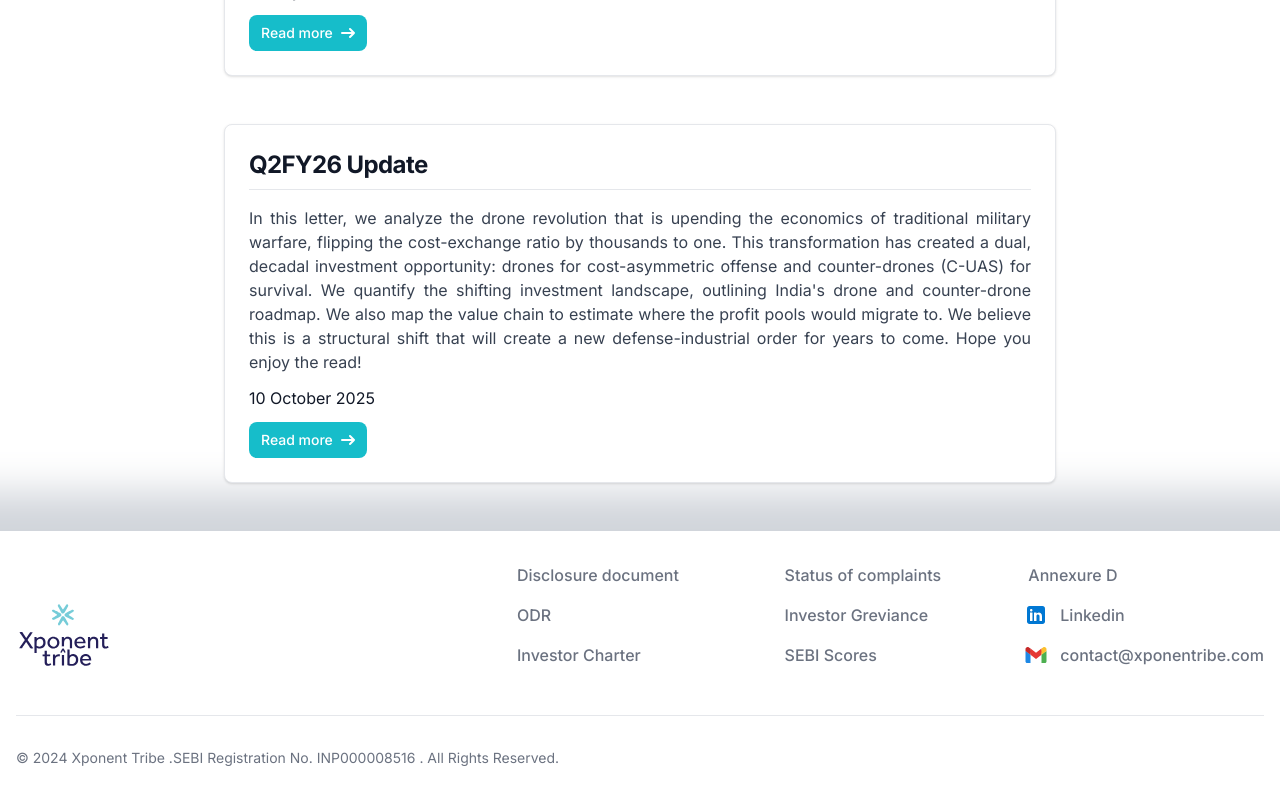
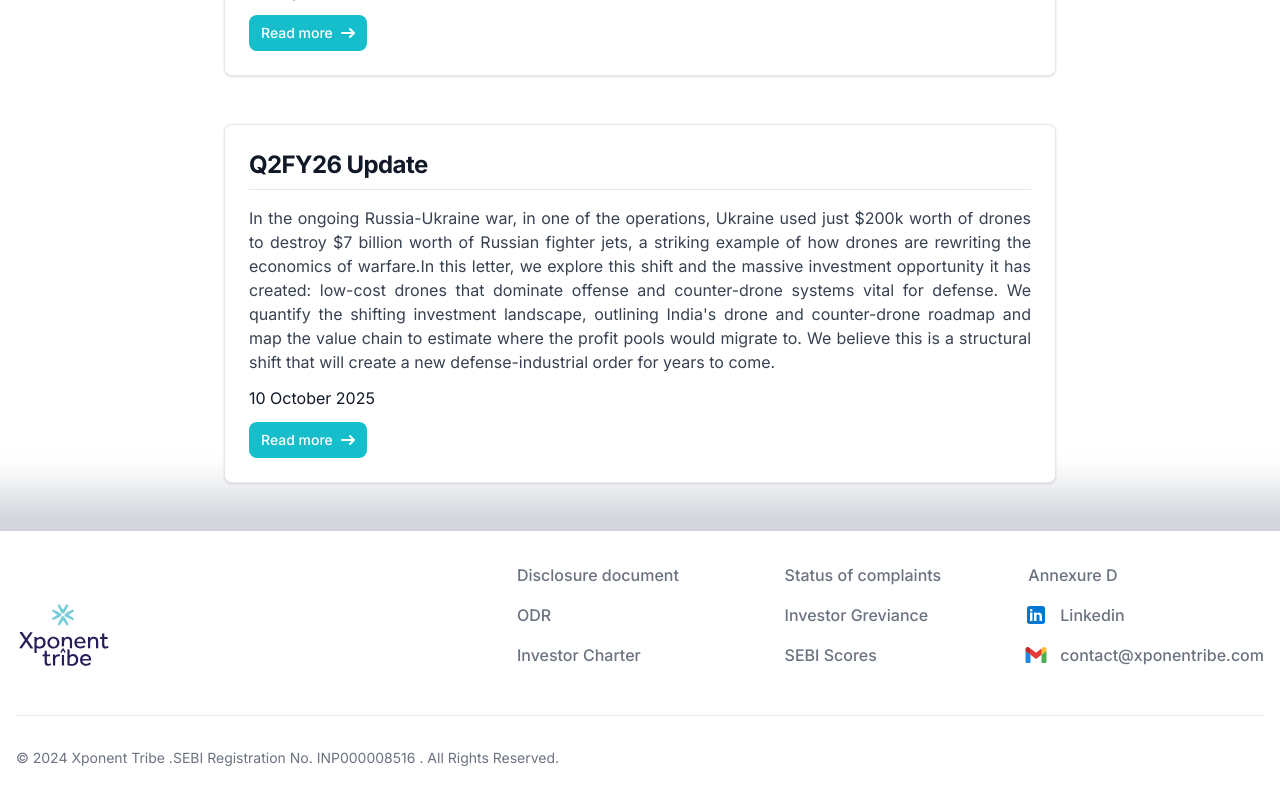
Before and after one commit to xponentribe/Xponentribe, a Next.js app: page /letter in a window 1280 px wide. Shown: the part 2163-2963 px from the top of the page. Built offline with nearby package versions, Linux system fonts and the light colour scheme.

Commit message:
Update index.ts

```diff
--- a/data/index.ts
+++ b/data/index.ts
@@ -24,14 +24,14 @@ export const navItems = [
     {
       id: 3,
       heading: "Q3FY25 Update",
-      desc: "In this letter, we explore the transformative rise of GLP-1 drugs, which have captured global attention as revolutionary weight-loss treatments. Brands like Ozempic and Wegovy have sparked widespread buzz, even prompting Elon Musk to call GLP-1 drugs 'the single biggest positive effect on healthcare and quality of life in the 21st century'. We delve into the factors driving their meteoric demand, analyze their intricate supply chain, and highlight opportunities for listed Indian players. Whether you're an investor or simply curious about groundbreaking advancements, we believe this is a story worth knowing. Hope you enjoy the read!",
+      desc: "In this letter, we explore the transformative rise of GLP-1 drugs, which have captured global attention as revolutionary weight-loss treatments. Brands like Ozempic and Wegovy have sparked widespread buzz, even prompting Elon Musk to call GLP-1 drugs 'the single biggest positive effect on healthcare and quality of life in the 21st century'. We delve into the factors driving their meteoric demand, analyze their intricate supply chain, and highlight opportunities for listed Indian players. Whether you're an investor or simply curious about groundbreaking advancements, we believe this is a story worth knowing.",
       date: "6 January 2025",
       link: "https://drive.google.com/file/d/1Y95O-YayCF47C9frdtercKF4AZlHLR1l/view",
     },
       {
       id: 4,
       heading: "Q4FY25 Update",
-      desc: "In this letter, we deep dive into a disruptive force transforming one of the world’s oldest luxury industries: lab-grown diamonds (LGDs). What began as a niche is now triggering a structural shift across the global jewellery value chain—challenging long-standing cartels and unlocking opportunities for new, nimble players. We break down what LGDs are, how their value chain works, why prices have collapsed (and why they may now be near a floor), and highlight where promising opportunities may lie. Whether you're intrigued by innovation or interested in the future of jewellery, this is a story worth knowing. Hope you enjoy the read!",
+      desc: "In this letter, we deep dive into a disruptive force transforming one of the world’s oldest luxury industries: lab-grown diamonds (LGDs). What began as a niche is now triggering a structural shift across the global jewellery value chain—challenging long-standing cartels and unlocking opportunities for new, nimble players. We break down what LGDs are, how their value chain works, why prices have collapsed (and why they may now be near a floor), and highlight where promising opportunities may lie. Whether you're intrigued by innovation or interested in the future of jewellery, this is a story worth knowing.",
       date: "12 April 2025",
       link: "https://drive.google.com/file/d/1abQiKGGeC1tfb5_aw2LBRyw1aat-K9hy/view?usp=drive_link",
     },
@@ -45,7 +45,7 @@ export const navItems = [
             {
       id: 6,
       heading: "Q2FY26 Update",
-      desc: "In this letter, we analyze the drone revolution that is upending the economics of traditional military warfare, flipping the cost-exchange ratio by thousands to one. This transformation has created a dual, decadal investment opportunity: drones for cost-asymmetric offense and counter-drones (C-UAS) for survival. We quantify the shifting investment landscape, outlining India's drone and counter-drone roadmap. We also map the value chain to estimate where the profit pools would migrate to. We believe this is a structural shift that will create a new defense-industrial order for years to come. Hope you enjoy the read!",
+      desc: "In the ongoing Russia-Ukraine war, in one of the operations, Ukraine used just $200k worth of drones to destroy $7 billion worth of Russian fighter jets, a striking example of how drones are rewriting the economics of warfare.In this letter, we explore this shift and the massive investment opportunity it has created: low-cost drones that dominate offense and counter-drone systems vital for defense. We quantify the shifting investment landscape, outlining India's drone and counter-drone roadmap and map the value chain to estimate where the profit pools would migrate to. We believe this is a structural shift that will create a new defense-industrial order for years to come.",
       date: "10 October 2025",
       link: "https://drive.google.com/file/d/14L7puo3L_aFUFd-vkOi7KwX9o13nTe_p/view?usp=drive_link",
       }
```
